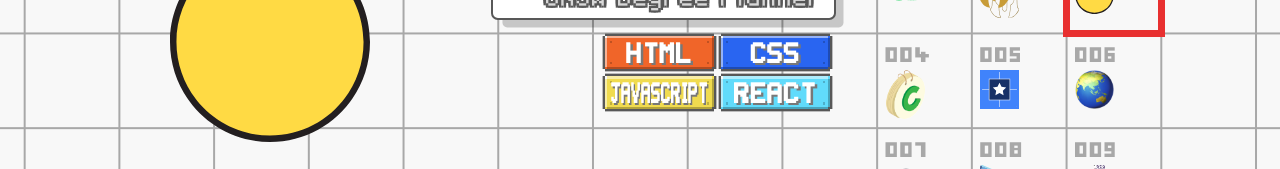
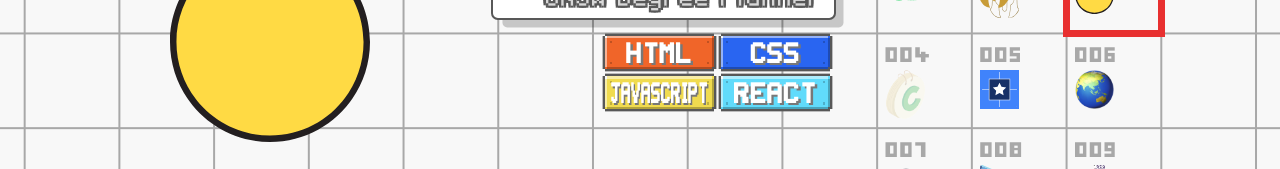
Before and after one commit to hayeselnut/hayeselnut.github.io, a React (Create React App) app: page / in a window 1280 px wide. Shown: the part 157-326 px from the top of the page. Built offline with nearby package versions, Linux system fonts and the light colour scheme.

Commit message:
icons low opactiy if not participated in

```diff
--- a/src/components/pokedex-square.tsx
+++ b/src/components/pokedex-square.tsx
@@ -29,7 +29,7 @@ const PokedexSquare: FC<{project: Project, selected: boolean}>
 = ({ project, selected }) => (
   <Square selected={selected}>
     <Id>{String(project.id).padStart(3, '0')}</Id>
-    <img src={project.img} width="50%" />
+    <img src={project.img} width="50%" style={{ opacity: project.participation ? 1 : 0.3 }} />
   </Square>
 );
 
```
